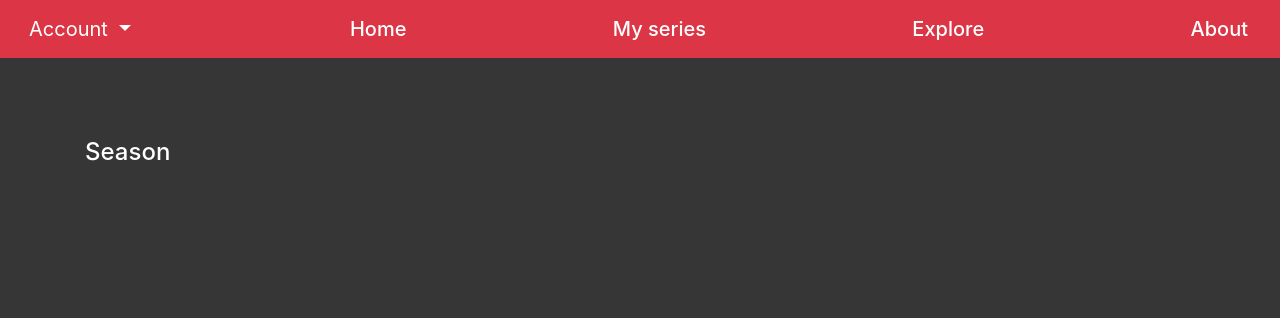
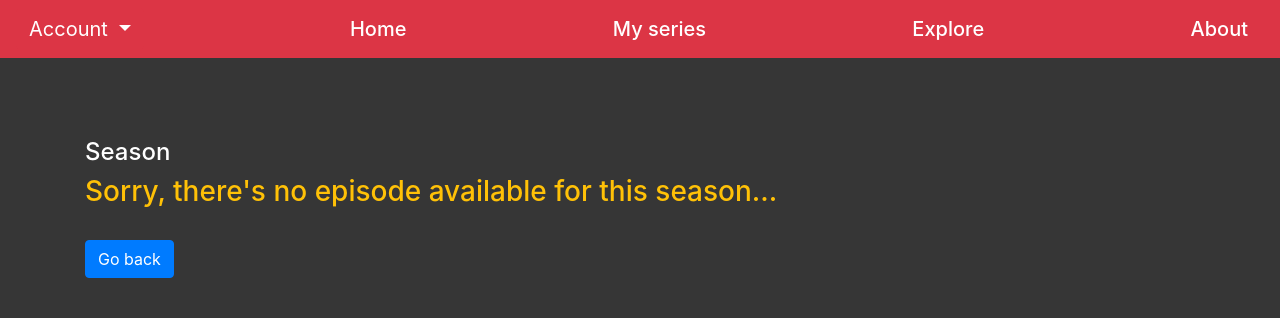
Before and after one commit to aymankr/series-show-website, a Symfony app: template templates/series/season.html.twig in a window 1280 px wide. Shown: the top 318 px of the page. Run offline with Twig, Linux system fonts and the light colour scheme; the template is opened without the code that fills it, so the values that code supplies are empty; some libraries are stand-ins or nearby versions.

Commit message:
Last commit

```diff
--- a/src/Controller/RateController.php
+++ b/src/Controller/RateController.php
@@ -21,8 +21,8 @@ use DateTime;
 class RateController extends AbstractController
 {
     // The paths of the pages to render
-    private static $newRatePage = 'home/index.html.twig';
-    private static $seeRatePage = 'home/about.html.twig';
+    private static $newRatePage = 'user/rate.html.twig';
+    private static $seeRatePage = 'user/see_rate.html.twig';
 
     /**
      * @Route("/add/{id}", name="addSeriesRate")
--- a/src/Controller/SecurityController.php
+++ b/src/Controller/SecurityController.php
@@ -19,7 +19,7 @@ class SecurityController extends AbstractController
     private static $loginPage = 'security/login.html.twig';
 
     /**
-     * @Route("/register", name="useRegister")
+     * @Route("/register", name="userRegister")
      */
     public function register(Request $request, UserPasswordHasherInterface $userPasswordHasher, EntityManagerInterface $entityManager): Response
     {
--- a/templates/series/_filter.html.twig
+++ b/templates/series/_filter.html.twig
@@ -1,7 +1,7 @@
 {{ form_start(form) }}
 
-<div class="row d-flex justify-content-around">
-	<section>
+<div class="row d-flex justify-content-between">
+	<section class="left">
 		{{ form_row(form.s) }}
 
 		{{ form_row(form.submit) }}
--- a/templates/series/presentation.html.twig
+++ b/templates/series/presentation.html.twig
@@ -3,6 +3,8 @@
 {% block stylesheets %}
 	<link type="text/css" href="{{ asset('css/presentation.css') }}" rel="stylesheet"/>
 {% endblock %}
+
+{% block title %}{{ serie.title }}{% endblock %}
 
 {% block body %}
 	<div class="container">
@@ -145,6 +147,6 @@
 			</ul>
 		</div>
 
-		<a class="btn btn-danger" href="{{ path('exploreSeries') }}">Back</a>
+		<a class="btn btn-danger" href="{{ path('exploreSeries') }}">Go back</a>
 	</div>
 {% endblock %}
--- a/templates/series/season.html.twig
+++ b/templates/series/season.html.twig
@@ -1,4 +1,6 @@
 {% extends 'base.html.twig' %}
+
+{% block title %}{{ serie.title }} - Season {{ season.number }}{% endblock %}
 
 {% block body %}
 	<div
@@ -7,7 +9,9 @@
 		<h4>Season
 			{{ seasonNumber }}
 		</h4>
-		{{ knp_pagination_render(episodes) }}
+
+		{% if episodes|length > 0 %}
+
 			<ul class="list-group p-0">
 				{% for episode in episodes %}
 					<li
@@ -40,5 +44,12 @@
 					</li>
 				{% endfor %}
 			</ul>
+			<br/>
+			{{ knp_pagination_render(episodes) }}
+
+		{% else %}
+			<h3 class="text-warning">Sorry, there's no episode available for this season...</h3><br/>
+			<a class="btn btn-primary" href="{{ path('seriesPresentation', {'id': serie.id})}}">Go back</a>
+		{% endif %}
 	</div>
 {% endblock %}
--- a/templates/user/see_rate.html.twig
+++ b/templates/user/see_rate.html.twig
@@ -5,11 +5,11 @@
 
 {% block body %}
 	<div class="container">
-		<h2>My rating on
-			{{ serie.title }}</h2>
+		<h3>{{ serie.title }}</h3>
+		<img src="{{ path('seriesPoster', {'id': serie.id})}}" class="show-img-left" alt="poster">
 
 		<!-- Rating informations -->
-		<p>Mark:
+		<p >Mark:
 			{{ rating.value }}</p>
 		<p>Comment:
 			{{ rating.comment }}</p>
```
Also changed, not shown: templates/security/login.html.twig (+3 -4 lines), templates/series/_preview.html.twig (+5 -2 lines). Lines whose indentation alone changed are shown as unchanged.
